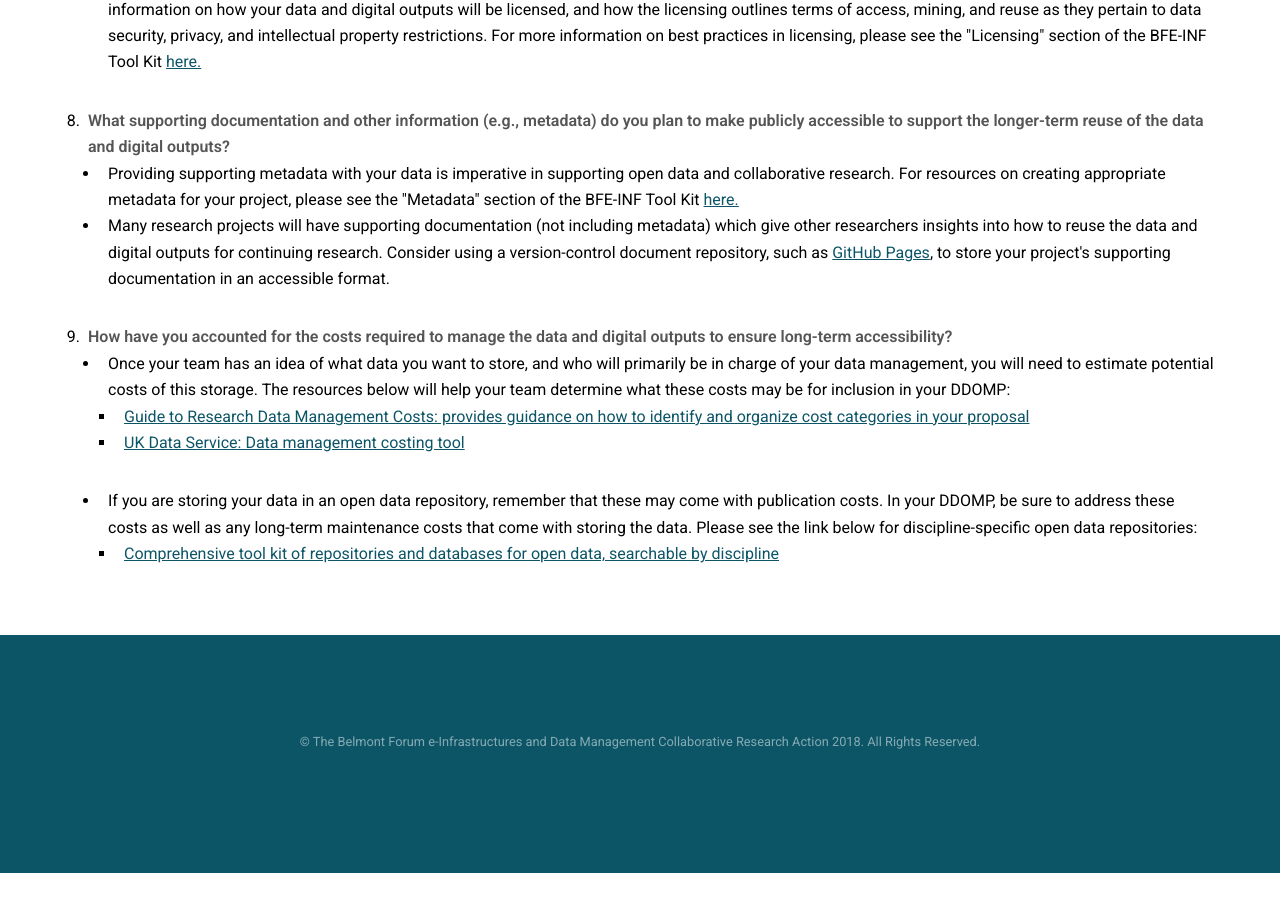
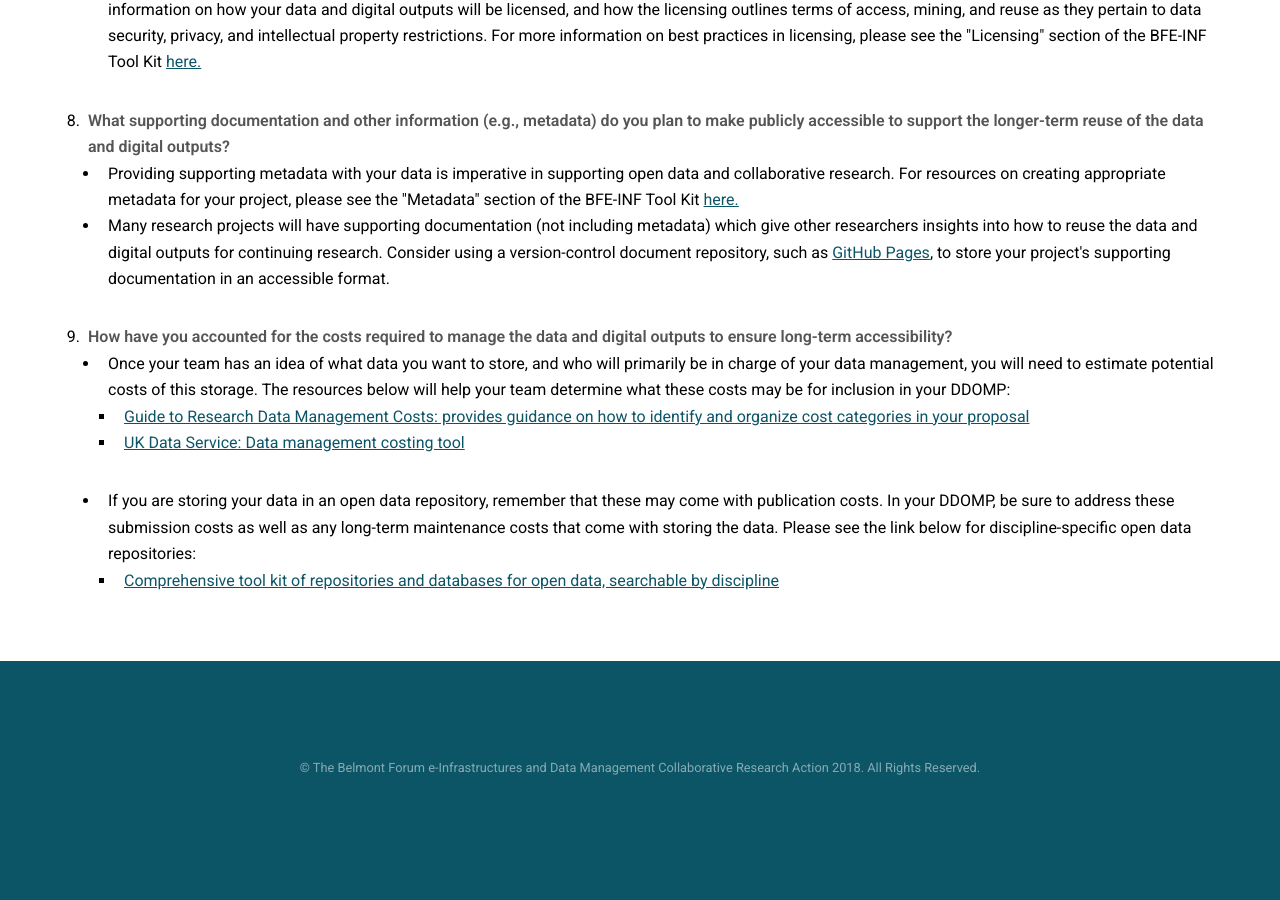
Before and after one commit to bfe-inf/toolkit, a Jekyll site: the page ddomp-fullproposal.html, which Jekyll copies as it is, in a window 1280 px wide and 900 px high, scrolled down 2949 px. Built offline with Jekyll 4.4.1, drawn with Linux system fonts in a browser that asks for light colours; before the commit the page ends 3822 px from its top, so only the background shows below that.

Commit message:
Update ddomp-fullproposal.html

```diff
--- a/ddomp-fullproposal.html
+++ b/ddomp-fullproposal.html
@@ -128,7 +128,7 @@
 										<li><a href="https://www.edugroepen.nl/sites/RDM_platform/Financieel1/Data%20Management%20Costs.aspx" target="_blank">Guide to Research Data Management Costs: provides guidance on how to identify and organize cost categories in your proposal</a></li>
 										<li><a href="https://www.ukdataservice.ac.uk/manage-data/plan/costing" target="_blank">UK Data Service: Data management costing tool</a></li>
 									</ul>
-								<li>If you are storing your data in an open data repository, remember that these may come with publication costs. In your DDOMP, be sure to address these costs as well as any long-term maintenance costs that come with storing the data. Please see the link below for discipline-specific open data repositories:</li>
+								<li>If you are storing your data in an open data repository, remember that these may come with publication costs. In your DDOMP, be sure to address these submission costs as well as any long-term maintenance costs that come with storing the data. Please see the link below for discipline-specific open data repositories:</li>
 									<ul style="list-style-type:square">
 										<li><a href="https://www.re3data.org/" target="_blank">Comprehensive tool kit of repositories and databases for open data, searchable by discipline</a></li>
 									</ul>
```
